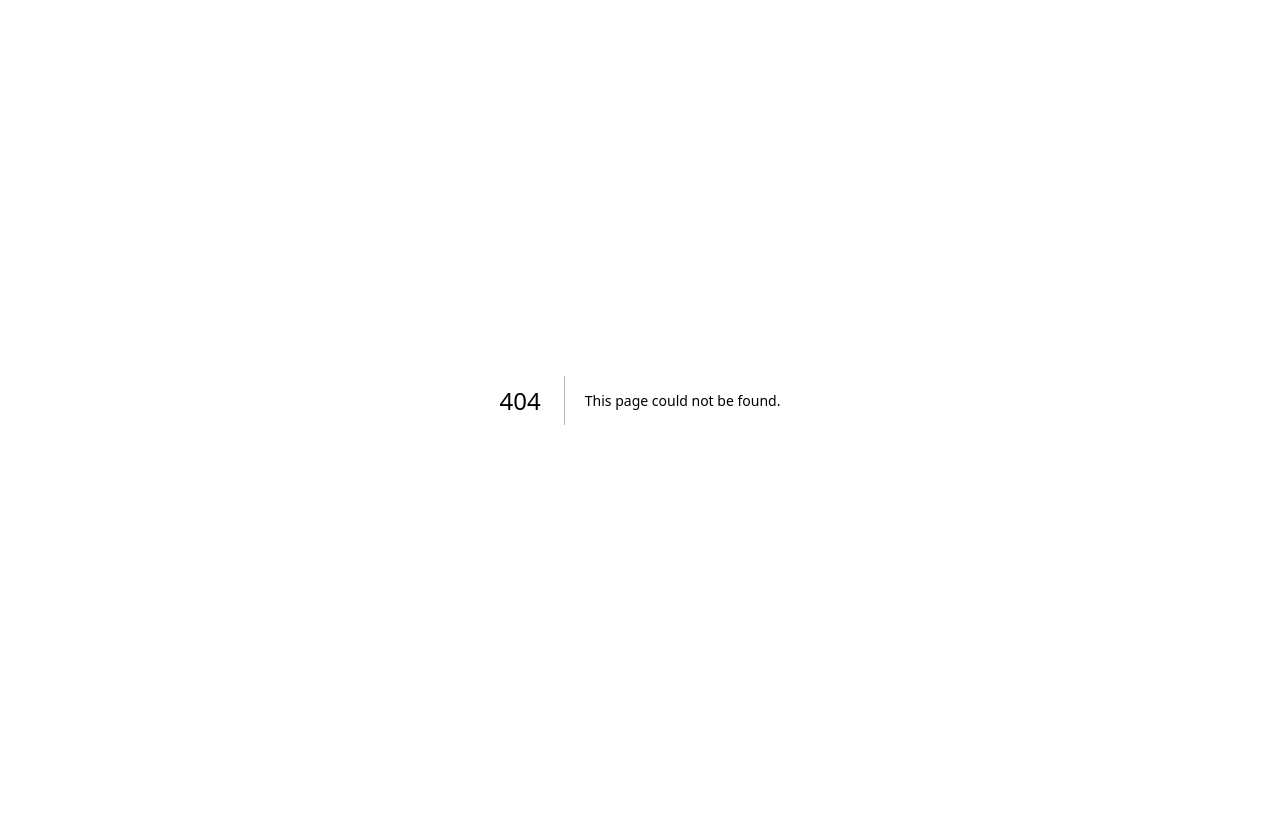
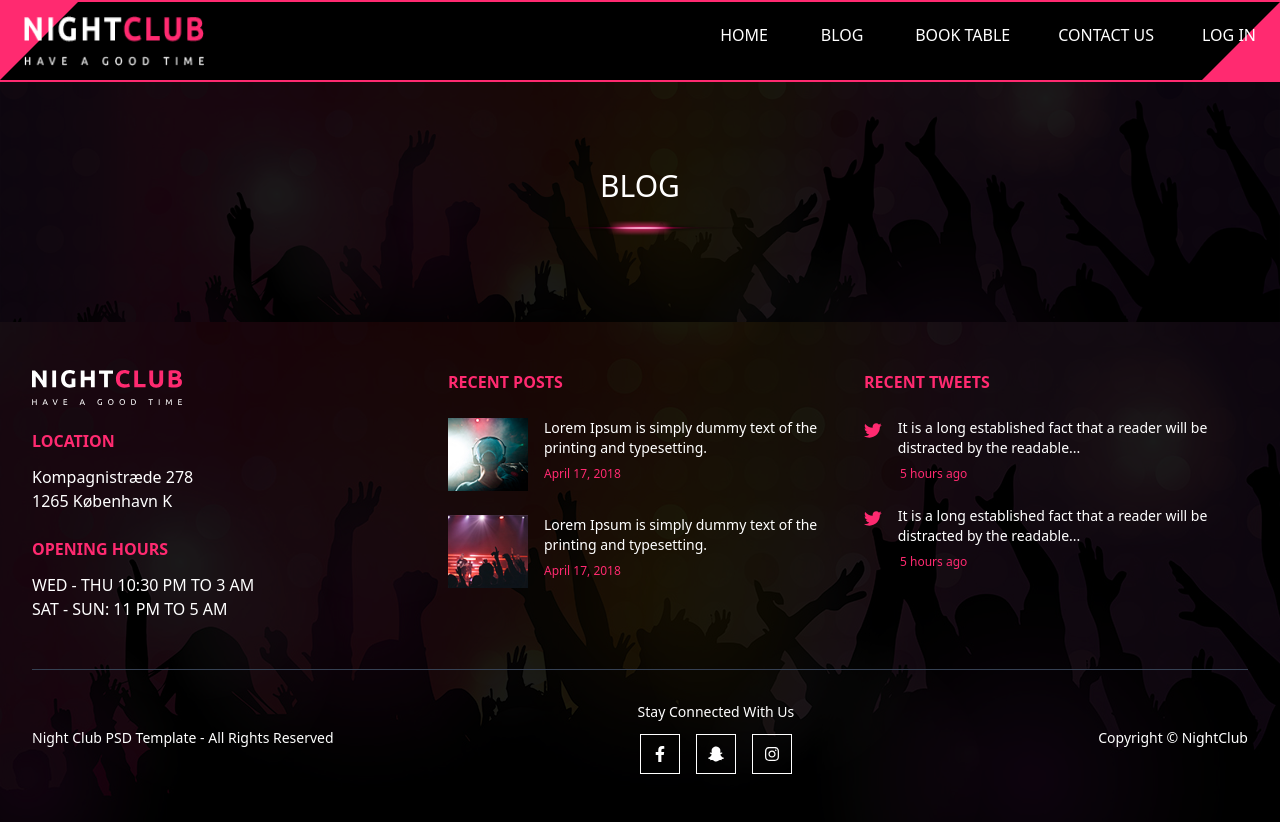
Before and after one commit to Line2610/night-club-eksamen, a Next.js app: page /Blog in a window 1280 px wide. Before the commit this address had no page. Before the commit the page ends 800 px from the top, so only its background shows below. Built offline with nearby package versions, Linux system fonts and the light colour scheme.

Commit message:
blog side

```diff
--- /dev/null
+++ b/src/app/Blog/page.js
@@ -0,0 +1,34 @@
+import Hero from '../Components/Hero';
+import Header from '../Components/Header';
+import Footer from '../Components/Footer';
+import Image from 'next/image';
+
+const Blog = () => {
+    return (
+         <>
+        <Header />
+        <main className='bg-black'>
+            <div className='relative'>
+                <Image
+                    src="/assets/bg/footerbg.jpg"
+                    width={1920}
+                    height={600}
+                    className='w-full h-60 object-cover opacity-10'
+                />
+                <div className='absolute inset-0 flex flex-col items-center justify-center'>
+                    <h1 className="text-white text-3xl uppercase text-center mb-4">Blog</h1>
+                    <Image
+                        src="/assets/bottom_line2.png"
+                        width={200}
+                        height={100}
+                        className='block'
+                    />
+                </div>
+            </div>
+        </main>
+        <Footer />
+        </>
+     );
+}
+
+export default Blog;
--- a/src/app/Components/Header.jsx
+++ b/src/app/Components/Header.jsx
@@ -47,19 +47,19 @@ const Header = () => {
                 <Image src="/assets/bottom_line2.png" width={50} height={50} alt="bottom line" className={`mt-1 transition-opacity ${isActive("/") ? "opacity-100" : "opacity-0 group-hover:opacity-100"}`} />
               </li>
               <li className="flex flex-col items-center group">
-                <a href="/Blog-post" className={`hover:text-[#FF2A70] pb-1 transition-all uppercase ${isActive("/Blog-post") ? "text-[#FF2A70]" : ""}`}>
+                <a href="/blog" className={`hover:text-[#FF2A70] pb-1 transition-all uppercase ${isActive("/blog") ? "text-[#FF2A70]" : ""}`}>
                   Blog
                 </a>
                 <Image src="/assets/bottom_line2.png" width={50} height={50} alt="bottom line" className={`mt-1 transition-opacity ${isActive("/Blog-post") ? "opacity-100" : "opacity-0 group-hover:opacity-100"}`} />
               </li>
               <li className="flex flex-col items-center group">
-                <a href="/Book-table" className={`hover:text-[#FF2A70] transition-all uppercase ${isActive("/Book-table") ? "text-[#FF2A70]" : ""}`}>
+                <a href="/book-table" className={`hover:text-[#FF2A70] transition-all uppercase ${isActive("/book-table") ? "text-[#FF2A70]" : ""}`}>
                   Book table
                 </a>
                 <Image src="/assets/bottom_line2.png" width={50} height={50} alt="bottom line" className={`mt-1 transition-opacity ${isActive("/Book-table") ? "opacity-100" : "opacity-0 group-hover:opacity-100"}`} />
               </li>
               <li className="flex flex-col items-center group">
-                <a href="/Contact-us" className={`hover:text-[#FF2A70] transition-all uppercase ${isActive("/Contact-us") ? "text-[#FF2A70]" : ""}`}>
+                <a href="/contact-us" className={`hover:text-[#FF2A70] transition-all uppercase ${isActive("/contact-us") ? "text-[#FF2A70]" : ""}`}>
                   Contact us
                 </a>
                 <Image src="/assets/bottom_line2.png" width={50} height={50} alt="bottom line" className={`mt-1 transition-opacity ${isActive("/Contact-us") ? "opacity-100" : "opacity-0 group-hover:opacity-100"}`} />
@@ -102,17 +102,17 @@ const Header = () => {
                   </a>
                 </li>
                 <li>
-                  <a href="/Blog-post" className={`block hover:text-pink-500 transition-colors ${isActive("/Blog-post") ? "text-pink-500" : ""}`} onClick={toggleMenu}>
+                  <a href="/blog" className={`block hover:text-pink-500 transition-colors ${isActive("/blog") ? "text-pink-500" : ""}`} onClick={toggleMenu}>
                     BLOG
                   </a>
                 </li>
                 <li>
-                  <a href="/Book-table" className={`block hover:text-pink-500 transition-colors ${isActive("/Book-table") ? "text-pink-500" : ""}`} onClick={toggleMenu}>
+                  <a href="/book-table" className={`block hover:text-pink-500 transition-colors ${isActive("/book-table") ? "text-pink-500" : ""}`} onClick={toggleMenu}>
                     BOOK TABLE
                   </a>
                 </li>
                 <li>
-                  <a href="/Contact-us" className={`block hover:text-pink-500 transition-colors ${isActive("/Contact-us") ? "text-pink-500" : ""}`} onClick={toggleMenu}>
+                  <a href="/contact-us" className={`block hover:text-pink-500 transition-colors ${isActive("/contact-us") ? "text-pink-500" : ""}`} onClick={toggleMenu}>
                     CONTACT US
                   </a>
                 </li>
--- a/src/app/Components/Testimonials.jsx
+++ b/src/app/Components/Testimonials.jsx
@@ -34,8 +34,7 @@ const Testimonials = () => {
     <section className="bg-black py-20 relative overflow-hidden">
       {/* Background */}
       <div className="absolute inset-0">
-        <Image src="/assets/bg/footerbg.jpg" fill alt="Background" className="object-cover opacity-30" />
-        <div className="absolute inset-0 bg-black/60"></div>
+        <Image src="/assets/bg/footerbg.jpg" alt="Background" className="object-cover opacity-10" />
       </div>
 
       <div className="max-w-4xl mx-auto text-center relative z-10 px-6">
```
Also changed, not shown: src/app/Blog-post/blog-post.js (added), src/app/Book-table/book-table.js (added), src/app/Contact-us/contact-us.js (added), src/app/Login/login.js (added).
